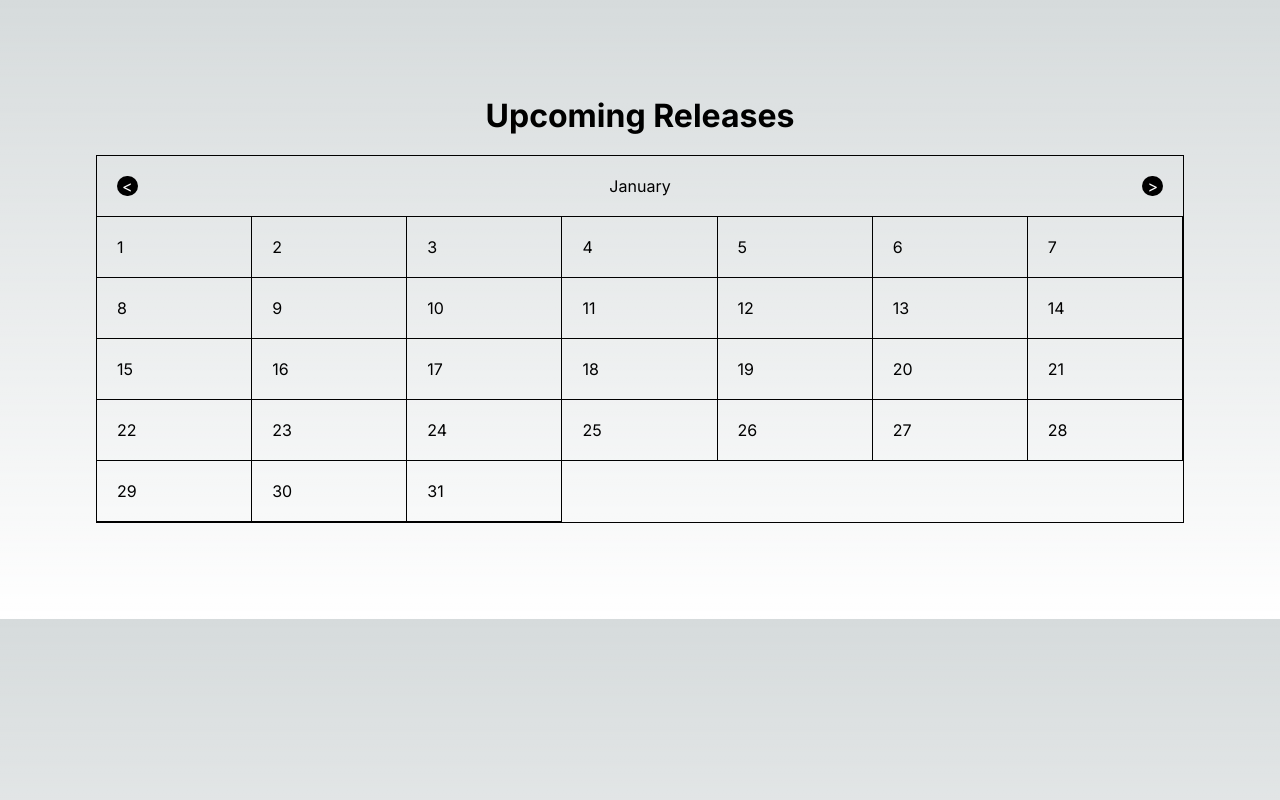
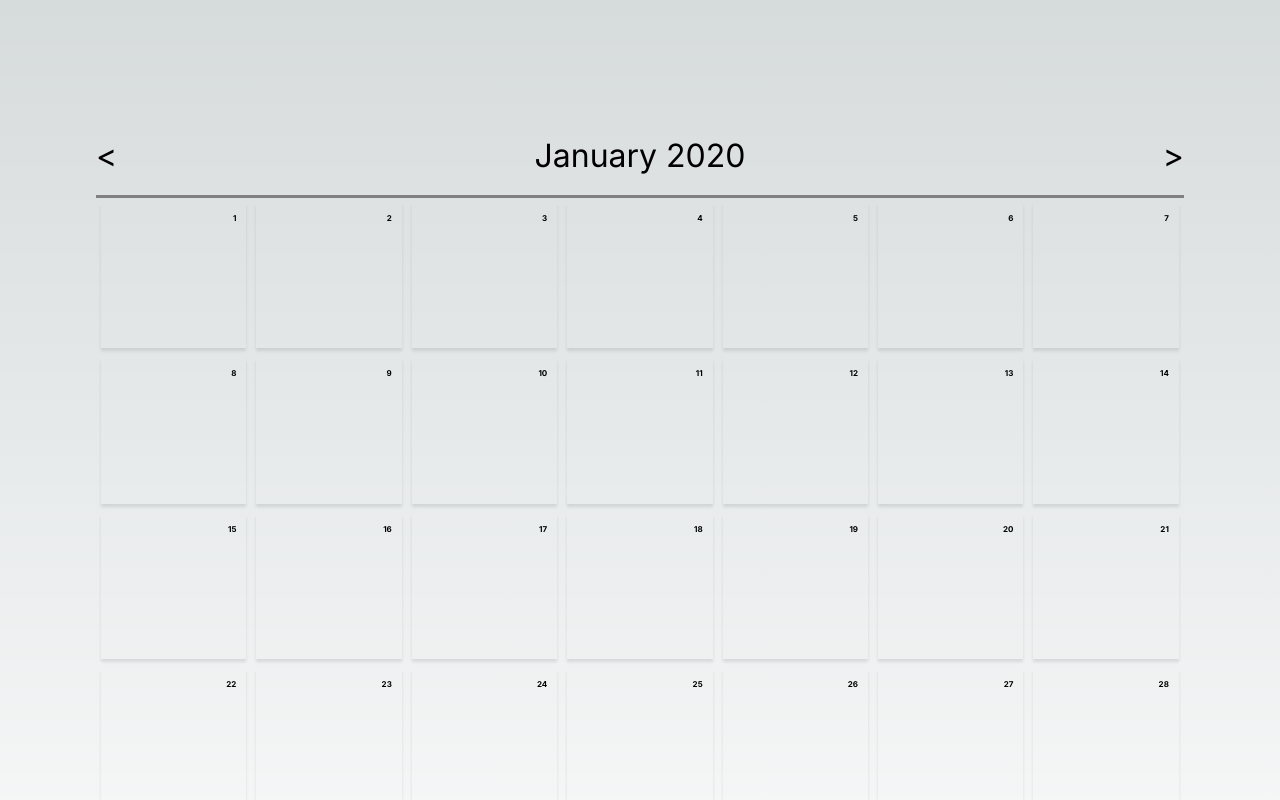
Before and after one commit to robertgardunia/ps-assessment, a Next.js app: page / in a window 1280 px wide. Shown: the top 800 px of the page. Built offline with nearby package versions, Linux system fonts and the light colour scheme.

Commit message:
Calendar setup and styling - need to add Days of Month - started on date card - added in assets/images

```diff
--- a/next.config.mjs
+++ b/next.config.mjs
@@ -1,4 +1,6 @@
 /** @type {import('next').NextConfig} */
-const nextConfig = {};
+const nextConfig = {
+    reactStrictMode: false
+};
 
 export default nextConfig;
--- a/src/app/page.css
+++ b/src/app/page.css
@@ -13,37 +13,54 @@ main {
 }
 
 .calendarCell {
-    padding: 20px;
+    padding: 5px;
     flex-basis: 14.285%;
-    border-bottom: 1px solid black;
-    border-right: 1px solid black;
+}
+
+.calendarCellContents {
+    aspect-ratio: 1 / 1;
+    width: 100%;
+    max-height: 100%;
+    box-shadow: 0 3px 3px 0 rgba(0, 0, 0, 0.1);
+}
+
+.calendarCellDate {
+    position: relative;
+    padding: 5px;
+    top: 5px;
+    right: 5px;
+    font-size: 50%;
+    font-weight: bold;
+    text-align: right;
+}
+
+.calendarCellDate.populated {
+    color: white;
+    background: #2b67b7;
+    border-radius: 50%;
 }
 
 .calendarContainer {
     margin-top: 20px;
     width: 100%;
-    border: 1px solid black;
 }
 
 .calendarControl {
-    padding: 0 5px;
-    color: white;
-    background-color: black;
-    border-radius: 20px;
 }
 
 .calendarControl:hover {
-    background-color: gray;
+    colorcolor: gray;
     cursor: pointer;
 }
 
 .calendarHeader {
-    padding: 20px;
+    padding: 20px 0;
     width: 100%;
     display: flex;
     flex-wrap: nowrap;
     text-align: center;
-    border-bottom: 1px solid black;
+    font-size: 200%;
+    border-bottom: 3px solid gray;
 }
 
 .calendarLabel {
--- a/src/app/page.js
+++ b/src/app/page.js
@@ -14,40 +14,44 @@ export default function Home() {
 
   // check for month/year params
   const getUrlParams = () => {
-      const urlParams = new URLSearchParams(window.location.search);
+    const urlParams = new URLSearchParams(window.location.search);
 
-      if (urlParams.has('month')) {
-        let paramMonth = urlParams('month');
-        let regexMonth = /(1[0-2])|([0-9])/g;
+    if (urlParams.has('month')) {
+      let paramMonth = urlParams.get('month');
+      let regexMonth = /(1[0-2]{1})|([1-9]{1})/g;
 
-        if (paramMonth.match(regexMonth)) {
-          setCalendarMonth(paramMonth);
-        }  else {
-          console.log(`month param of ${paramMonth} is invalid`)
+      if (paramMonth.match(regexMonth) && parseInt(paramMonth) >= 1 && parseInt(paramMonth) <= 12) {
+        console.log("month match")
+        setCalendarMonth(paramMonth);
+      }  else {
+        console.log("month fail")
+        alert(`month param of ${paramMonth} is invalid, defaulting to 1/2020`)
+        window.location.replace("http://localhost:3000/?month=1&year=2020");
       }
     }
 
     if (urlParams.has('year')) {
-      let paramYear = urlParams('year');
+      let paramYear = urlParams.get('year');
       let regexYear = /(19[0-9]{2}|2[0-9]{3})/g;
 
       if (paramYear.match(regexYear)) {
+        console.log("year match")
         setCalendarYear(paramYear);
       } else {
-        console.log(`year param of ${paramYear} is invalid`)
+        alert(`year param of ${paramYear} is invalid, defaulting to 1/2020`);
+        window.location.replace("http://localhost:3000/?month=1&year=2020");
       }
     }
-
-    console.log(`passed date: ${calendarMonth}/${calendarYear} `)
 
     return;
   }
 
+  useEffect(() => {
+    getUrlParams();
+  }, [])
+
   return (
     <main>
-      <div>
-        <h1>Upcoming Releases</h1>
-      </div>
       <Calendar
         calendarMonth={calendarMonth}
         calendarYear={calendarYear}
--- a/src/components/Calendar.js
+++ b/src/components/Calendar.js
@@ -6,35 +6,40 @@ import DateCard from './DateCard';
 
 const Calendar = (props) => {
     var startDate = new Date(`${props.calendarMonth}/1/${props.calendarYear}`);
-    var currMonth = startDate.toLocaleString('default', { month: 'long'});
+    var currMonthLabel = startDate.toLocaleString('default', { month: 'long'});
+    var currMonth = parseInt(props.calendarMonth);
+    var currYear = parseInt(props.calendarYear);
     var nextMonth, nextParams, nextYear, prevMonth, prevParams, prevYear;
 
+    console.log(currMonth, currYear)
+
     // set control params
-    switch (props.calendarMonth) {
-        case 1: {
-            prevMonth = 12;
-            prevYear = props.calendarYear - 1;
-        }
-        case 12: {
-            nextMonth = 1;
-            nextYear = props.calendarYear + 1;
-        }
-        default: {
-            prevMonth = props.calendarMonth - 1;
-            prevYear = props.calendarYear;
-            nextMonth = props.calendarMonth + 1;
-            nextYear = props.calendarYear;
-        }
-    }
+    if (currMonth == 1) {
+        console.log("jan");
+        prevMonth = 12;
+        prevYear = currYear - 1;
+        nextMonth = currMonth + 1;
+        nextYear = currYear;
+    } else if (currMonth == 12) {
+        console.log("dec");
+        prevMonth = currMonth - 1;
+        prevYear = currYear;
+        nextMonth = 1;
+        nextYear = currYear + 1;
+    } else {
+        prevMonth = currMonth - 1;
+        prevYear = currYear;
+        nextMonth = currMonth + 1;
+        nextYear = currYear;
+    };
 
-    // irritating
-    let currHref;
-    nextParams = `${currHref}&month=${nextMonth}&year=${nextYear}`;
-    prevParams = `${currHref}&month=${prevMonth}&year=${prevYear}`;
-
-    console.log("url: " + window.location.href);
-    console.log(prevParams, nextParams)
-
+    // ideally this would check for existing params and append on any existing ones
+    let paramLead = '?';
+    let protocol = window.location.protocol;
+    let host = window.location.host;
+    let urlString = `${protocol}//${host}`;
+    nextParams = `${urlString}${paramLead}month=${nextMonth}&year=${nextYear}`;
+    prevParams = `${urlString}${paramLead}month=${prevMonth}&year=${prevYear}`;
 
     const generateDates = () => {
         const dateArray = [];
@@ -45,7 +50,13 @@ const Calendar = (props) => {
         for (let date = 1; date <= 32; date++) {
             let keyValue = `day-${date}`;
             if (startDate.getMonth() === startMonth) {
-                dateArray.push(<div className="calendarCell" key={keyValue}>{date}</div>)
+                dateArray.push(
+                    <div className="calendarCell" key={keyValue}>
+                        <DateCard
+                            date={date}
+                        />
+                    </div>
+                )
             }
             startDate.setDate(startDate.getDate() + 1);
         }
@@ -57,7 +68,7 @@ const Calendar = (props) => {
         <div className="calendarContainer">
             <div className="calendarHeader">
                 <div className="calendarControl leftControl"><a href={prevParams}>&lt;</a></div>
-                <div className="calendarLabel">{currMonth}</div>
+                <div className="calendarLabel">{currMonthLabel} {currYear}</div>
                 <div className="calendarControl rightControl"><a href={nextParams}>&gt;</a></div>
             </div>
             <div className="calendarBody">
--- a/src/components/DateCard.js
+++ b/src/components/DateCard.js
@@ -2,7 +2,11 @@ import React from 'react';
 import ReleasePromo from './ReleasePromo';
 
 const DateCard = (props) => {
-
+    return (
+        <div className="calendarCellContents">
+            <p className="calendarCellDate">{props.date}</p>
+        </div>
+    )
 }
 
 export default DateCard;
```
Also changed, not shown: src/app/data/events.json (added, +92 -0 lines).
